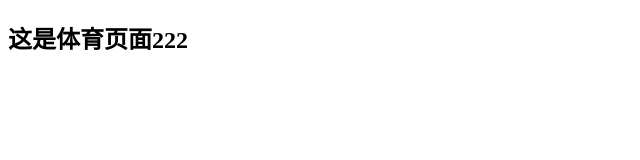
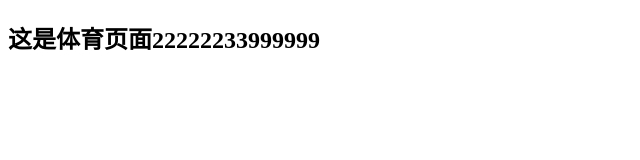
Before and after one commit to w3cteching/mobileProTest, a plain HTML site: page sports.html in a window 1280 px wide. Shown: the whole page, without its empty margins (0-640 px from the left). Drawn offline with Linux system fonts and the light colour scheme.

Commit message:
aaaaaddd

```diff
--- a/sports.html
+++ b/sports.html
@@ -7,7 +7,7 @@
 </head>
 
 <body>
-	<h2>这是体育页面222</h2>
+	<h2>这是体育页面22222233999999</h2>
 </body>
 
 </html>
```
